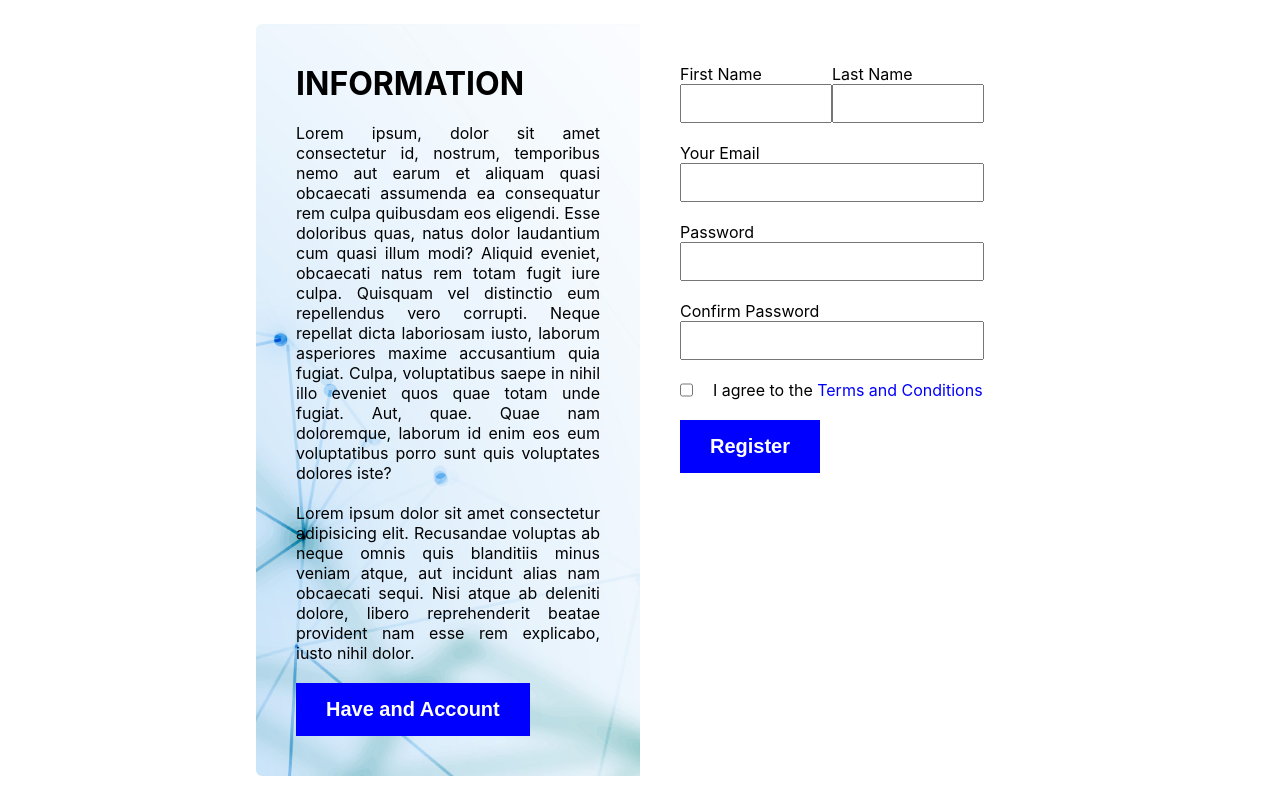
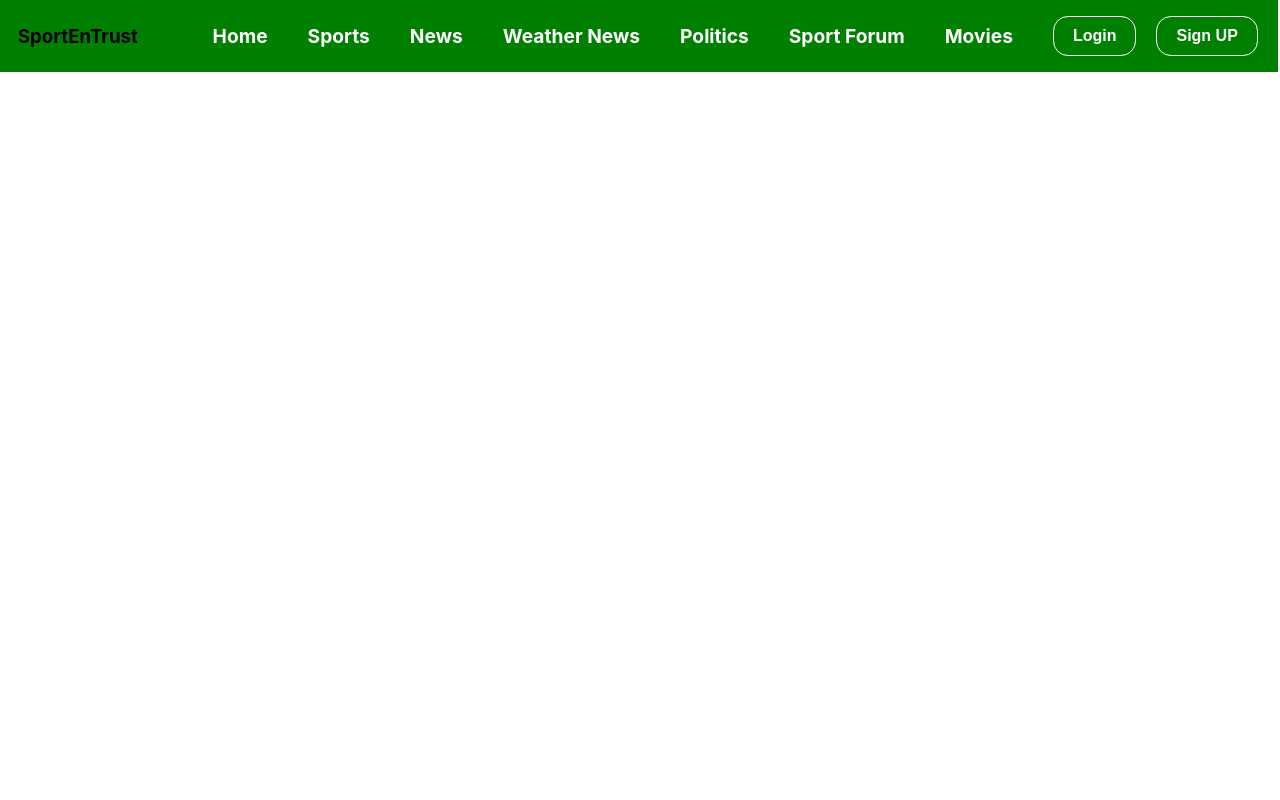
Before and after one commit to Taofeeq001/Blog-App, a React (Create React App) app: page / in a window 1280 px wide. Built offline with nearby package versions, Linux system fonts and the light colour scheme.

Commit message:
Creating landing page

```diff
--- a/src/App.js
+++ b/src/App.js
@@ -12,13 +12,15 @@ import Sport from './Components/Sport/Sport';
 import Forum from './Components/Forum/Forum';
 import Settings from './Components/Settings/Settings';
 import ForumPost from './Components/Forum/ForumPost';
+import Landingpage from './Components/Landingpage/Landingpage';
 
 function App() {
   return (
     <div className="App">
       <BrowserRouter>
         <Routes>
-          <Route path='/' element={<SignUP/>}/>
+          <Route path='/' element={<Landingpage/>}/>
+          <Route path='/signup' element={<SignUP/>}/>
           <Route path='/signin' element={<Login/>}/>
           <Route path='/allposts' element={<Allpost/>}/>
           <Route path='/posts/:title' element={<Post/>}/>
--- /dev/null
+++ b/src/Components/Landingpage/Landingpage.jsx
@@ -0,0 +1,12 @@
+import React from "react";
+import Nav from "./Nav";
+
+
+const Landingpage=()=>{
+    return(
+        <div>
+            <Nav/>
+        </div>
+    )
+}
+export default Landingpage;
--- /dev/null
+++ b/src/Components/Landingpage/Nav.css
@@ -0,0 +1,34 @@
+.landing-nav{
+    display: flex;
+    width: 100%;
+    align-items: center;
+    justify-content: space-between;
+    padding: 1rem 20px ;
+}
+
+.menu{
+    display: flex;
+    gap: 40px;
+    align-items: center;
+}
+.nav-log{
+    display: flex;
+    gap: 20px
+}
+
+.menu a{
+    text-decoration: none;
+    color: white;
+    font-weight: bold;
+    font-size: larger;
+}
+.menu button{
+    padding: 10px 19px;
+    background-color: green;
+    border: 1px solid white;
+    border-radius: 15px;
+    cursor: pointer;
+}
+.mobile-menu{
+    display: none;
+}
--- /dev/null
+++ b/src/Components/Landingpage/Nav.jsx
@@ -0,0 +1,36 @@
+import React from "react";
+import './Nav.css';
+
+const Nav = ()=>{
+    return(
+        <nav className="landing-nav">
+            <h3>SportEnTrust</h3>
+            <div className="menu">
+                <a href="">Home</a>
+                <a href="">Sports</a>
+                <a href="">News</a>
+                <a href="">Weather News</a>
+                <a href="">Politics</a>
+                <a href="">Sport Forum</a>
+                <a href="">Movies</a>
+                <div className="nav-log">
+                    <button><a style={{color:'white', fontWeight:'bold'}} href="/signin">Login</a></button>
+                    <button><a style={{color:'white', fontWeight:'bold'}} href="/signup">Sign UP</a></button>
+                </div>
+            </div>
+            <div className="mobile-menu">
+                <a href="">Home</a>
+                <a href="">Sports</a>
+                <a href="">News</a>
+                <a href="">Weather News</a>
+                <a href="">Politics</a>
+                <a href="">Sport Forum</a>
+                <a href="">Movies</a>
+                <div>
+                    <button><a href="/login">Login</a></button>
+                </div>
+            </div>
+        </nav>
+    )
+}
+export default Nav;
```
